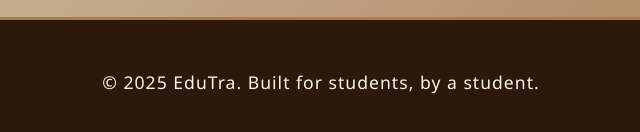
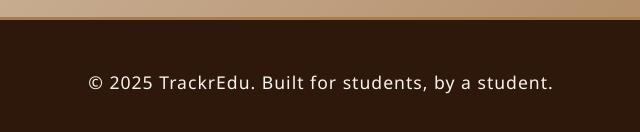
Before and after one commit to dianahshimwa/campus-life-planner, a plain HTML site: page index.html in a window 1280 px wide. Shown: the part 1309-1441 px from the top of the page, 319-959 px from the left. Drawn offline with Linux system fonts and the light colour scheme.

Commit message:
Html file fix

```diff
--- a/index.html
+++ b/index.html
@@ -321,7 +321,7 @@
     </main>
     <footer>
       <div class="container">
-        <p>&copy; 2025 EduTra. Built for students, by a student.</p>
+        <p>&copy; 2025 TrackrEdu. Built for students, by a student.</p>
       </div>
     </footer>
     <div role="status" aria-live="assertive" aria-atomic="true" class="sr-only" id="alert-region"></div>
```
